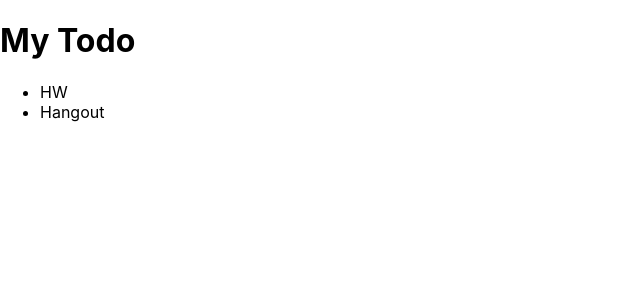
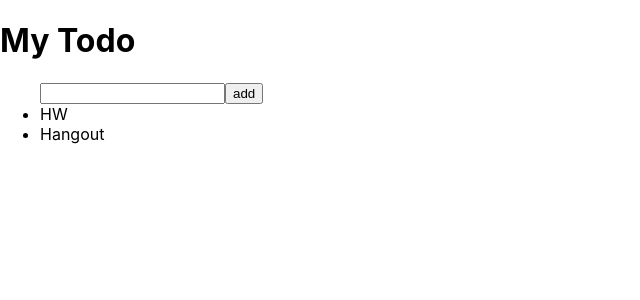
Before and after one commit to fee-hanafee/react-state, a React (Create React App) app: page / in a window 1280 px wide. Shown: the top 300 px of the page, without its empty margins (0-640 px from the left). Built offline with nearby package versions, Linux system fonts and the light colour scheme.

Commit message:
feat:add todo

```diff
--- a/src/App.js
+++ b/src/App.js
@@ -2,12 +2,22 @@ import React from "react";
 
 function App() {
   const [todos, setTodos] = React.useState(["HW", "Hangout"]);
+  const [newTodo, setNewtodo] = React.useState("");
 
+  const todoChange = (event) => {
+    setNewtodo(event.target.value);
+  };
+  const todoAddnew = () => {
+    setTodos((cur) => [...cur, newTodo]);
+    setNewtodo('')
+  };
   const todoRender = todos.map((todo, index) => <li key={index}>{todo}</li>);
   return (
     <div>
       <h1>My Todo</h1>
       <ul>
+        <input onChange={todoChange} value={newTodo}/>
+        <button onClick={todoAddnew}>add</button>
         {todoRender}
       </ul>
     </div>
```
